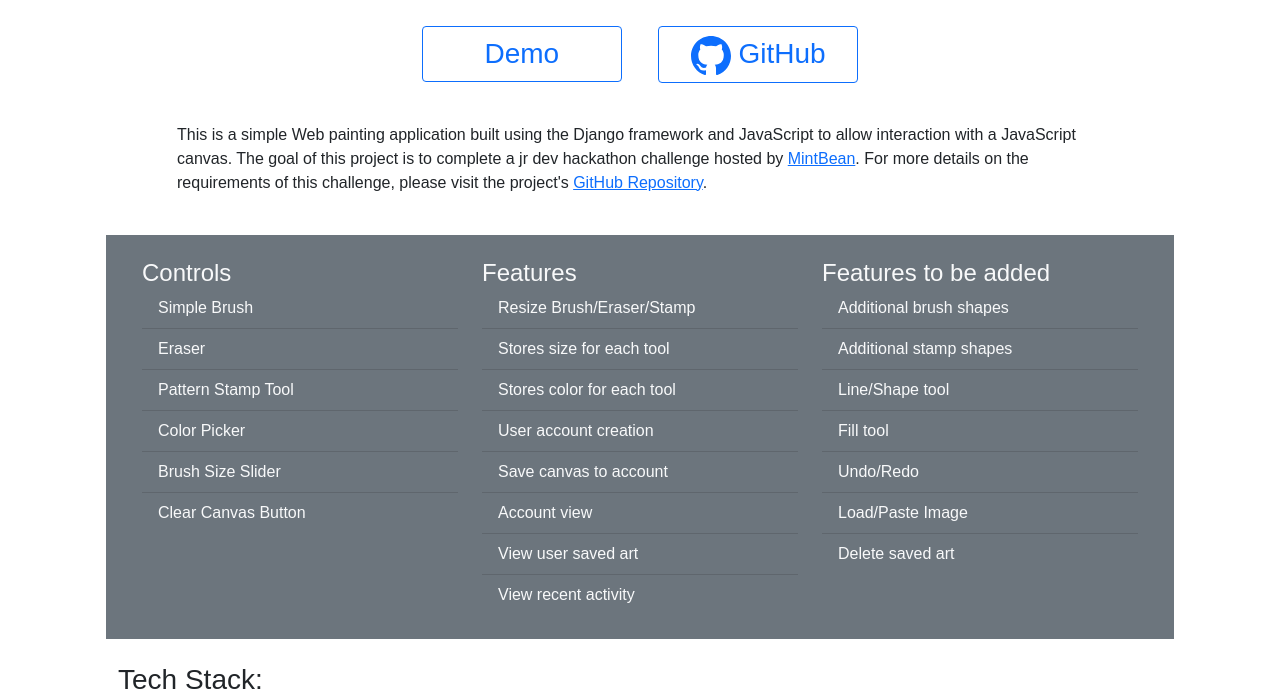
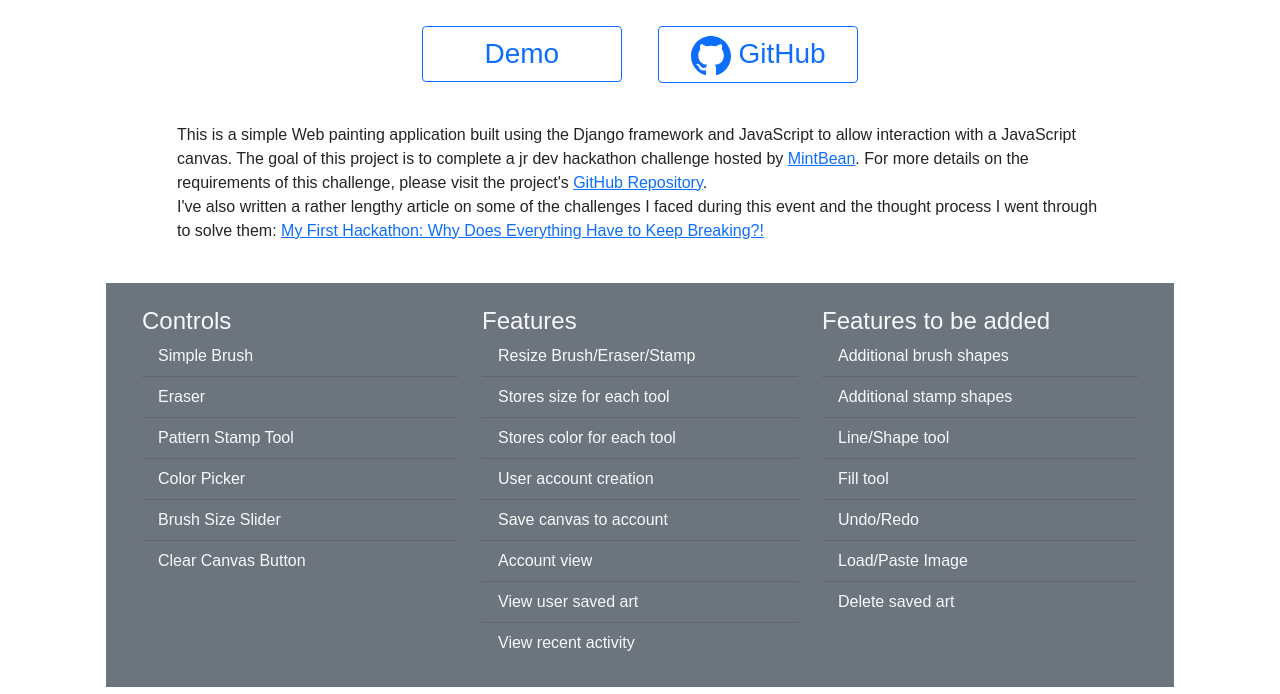
Before and after one commit to GuardianBob/PaintApp, a Django app: page / in a window 1280 px wide. Shown: the part 309-1003 px from the top of the page. Run offline with Django 3.2, Linux system fonts and the light colour scheme; some web fonts are replaced.

Commit message:
Update index.html

```diff
--- a/pyPaint/templates/index.html
+++ b/pyPaint/templates/index.html
@@ -36,7 +36,11 @@
                     This is a simple Web painting application built using the Django framework and JavaScript to allow interaction with a JavaScript canvas.
                     The goal of this project is to complete a jr dev hackathon challenge hosted by <a href="https://mintbean.io" target="_blank" alt="MintBean.io">MintBean</a>.  For more
                     details on the requirements of this challenge, please visit the project's
-                    <a href="https://github.com/GuardianBob/PaintApp" target="_blank" alt="PaintApp Repository">GitHub Repository</a>.
+                    <a href="https://github.com/GuardianBob/PaintApp" target="_blank" alt="PaintApp Repository">GitHub Repository</a>.<br>
+                    I've also written a rather lengthy article on some of the challenges I faced during this event and the thought process I went through to solve them:
+                    <a href="https://www.linkedin.com/pulse/my-first-hackathon-why-does-everything-have-keep-jesse" target="_blank" alt="My Fist Hackathon">
+                        My First Hackathon: Why Does Everything Have to Keep Breaking?!
+                    </a>
 
                 </p>
             </div>
```
